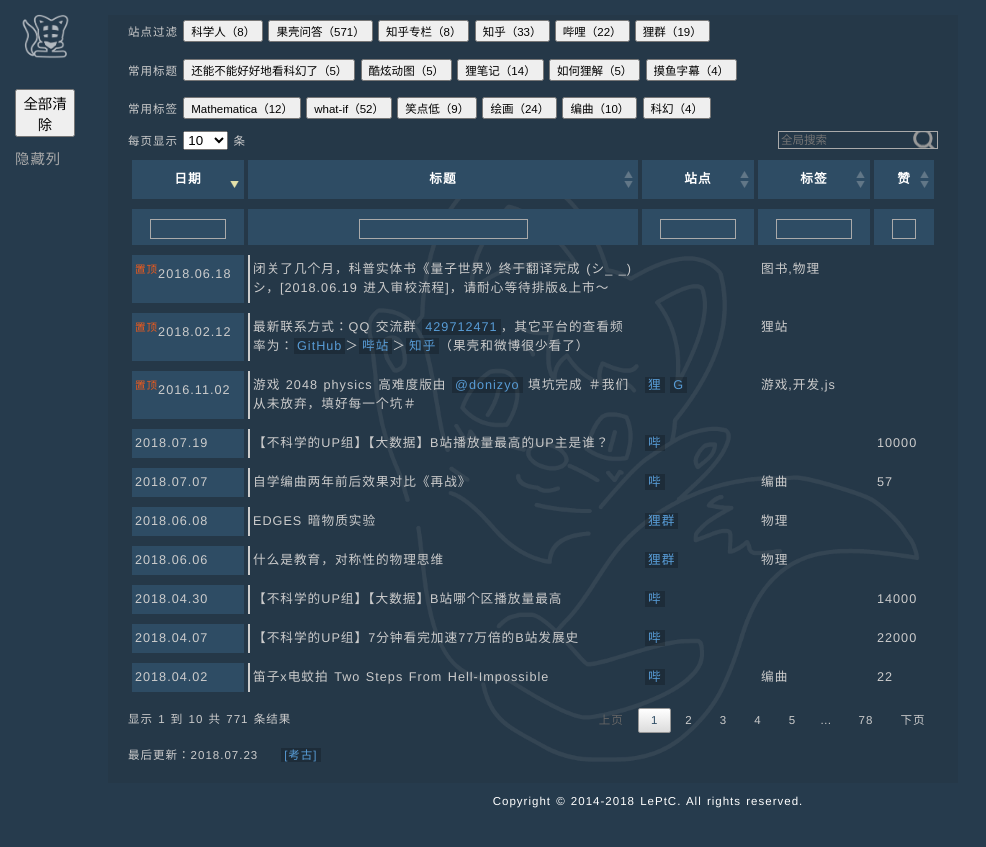
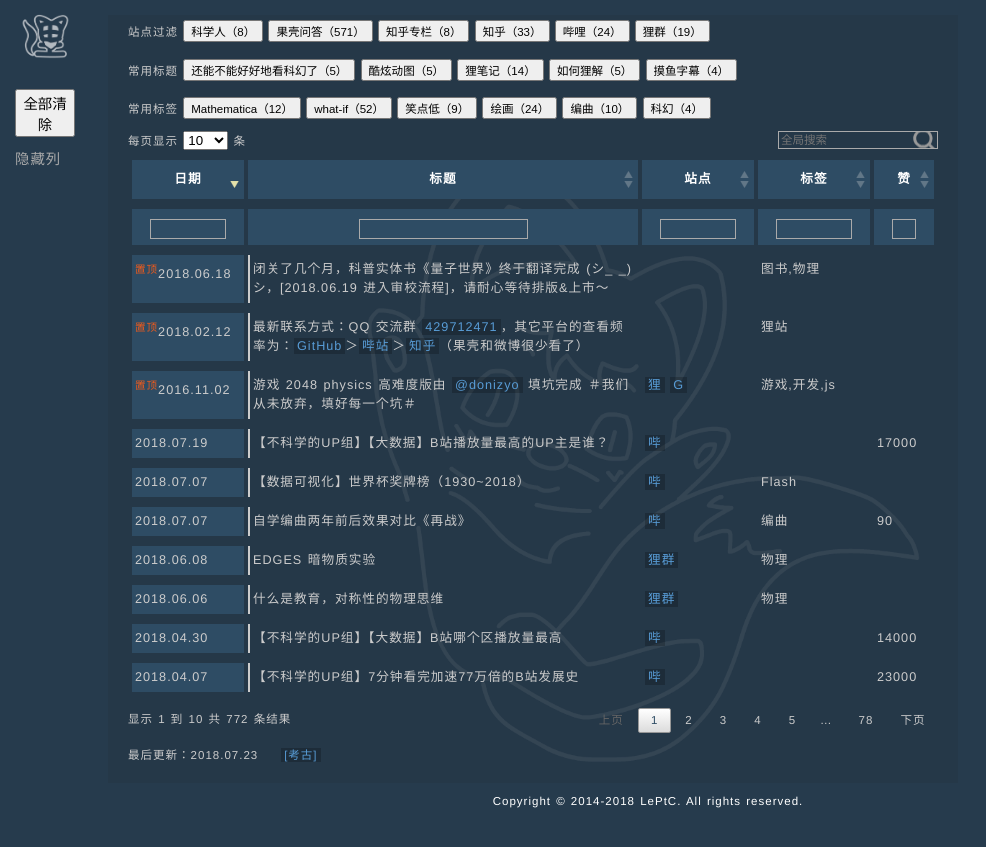
Before and after one commit to LePtC/LePtC.github.io, a Jekyll site: the page built from index.html, in a window 1280 px wide. Shown: the top 847 px of the page, without its empty margins (0-986 px from the left). Built offline with Jekyll 4.4.1, drawn with Linux system fonts in a browser that asks for light colours; Markdown is read by kramdown in place of the engine named in the settings; comment, search, counter and statistics services are not loaded.

Commit message:
update worldcup

```diff
--- a/index.html
+++ b/index.html
@@ -149,7 +149,7 @@
 <button type="button" onclick="inject('站点','壳问')">果壳问答（571）</button>
 <button type="button" onclick="inject('站点','知专')">知乎专栏（8）</button>
 <button type="button" onclick="inject('站点','知')">知乎（33）</button>
-<button type="button" onclick="inject('站点','哔')">哔哩（22）</button>
+<button type="button" onclick="inject('站点','哔')">哔哩（24）</button>
 <button type="button" onclick="inject('站点','狸群')">狸群（19）</button>
 </p>
 
@@ -217,15 +217,20 @@
 <td>科学人,物理</td><td></td></tr> -->
 
 
+<tr><td>2018.07.07</td>
+  <td>【数据可视化】世界杯奖牌榜（1930~2018）</td>
+<td><a href="http://www.bilibili.com/video/av27570528/">哔</a></td>
+<td>Flash</td><td></td></tr>
+
 <tr><td>2018.07.19</td>
   <td>【不科学的UP组】【大数据】B站播放量最高的UP主是谁？</td>
 <td><a href="http://www.bilibili.com/video/av27117035">哔</a></td>
-<td></td><td>10000</td></tr>
+<td></td><td>17000</td></tr>
 
 <tr><td>2018.07.07</td>
   <td>自学编曲两年前后效果对比《再战》</td>
 <td><a href="http://www.bilibili.com/video/av26310074">哔</a></td>
-<td>编曲</td><td>57</td></tr>
+<td>编曲</td><td>90</td></tr>
 
 <tr><td><sup>置顶</sup>2018.06.18</td>
   <td>闭关了几个月，科普实体书《量子世界》终于翻译完成 (シ_ _)シ，[2018.06.19 进入审校流程]，请耐心等待排版&amp;上市～</td>
@@ -250,12 +255,12 @@
 <tr><td>2018.04.07</td>
   <td>【不科学的UP组】7分钟看完加速77万倍的B站发展史</td>
 <td><a href="http://www.bilibili.com/video/av21768006">哔</a></td>
-<td></td><td>22000</td></tr>
+<td></td><td>23000</td></tr>
 
 <tr><td>2018.04.02</td>
   <td>笛子x电蚊拍 Two Steps From Hell-Impossible</td>
 <td><a href="http://www.bilibili.com/video/av21574459">哔</a></td>
-<td>编曲</td><td>22</td></tr>
+<td>编曲</td><td>25</td></tr>
 
 <tr><td>2018.03.31</td>
   <td>识别高尔顿板视频中的破绽</td>
```
Also changed, not shown: other parts of index.html (+1 -1 lines).
